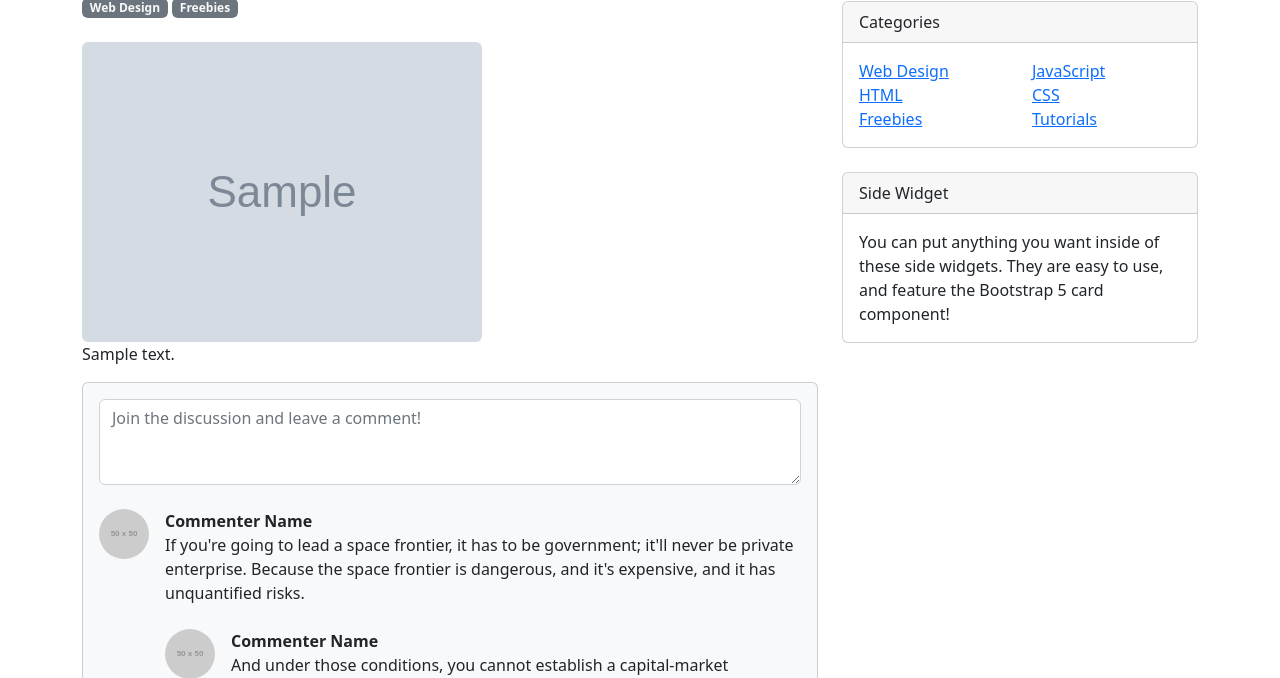
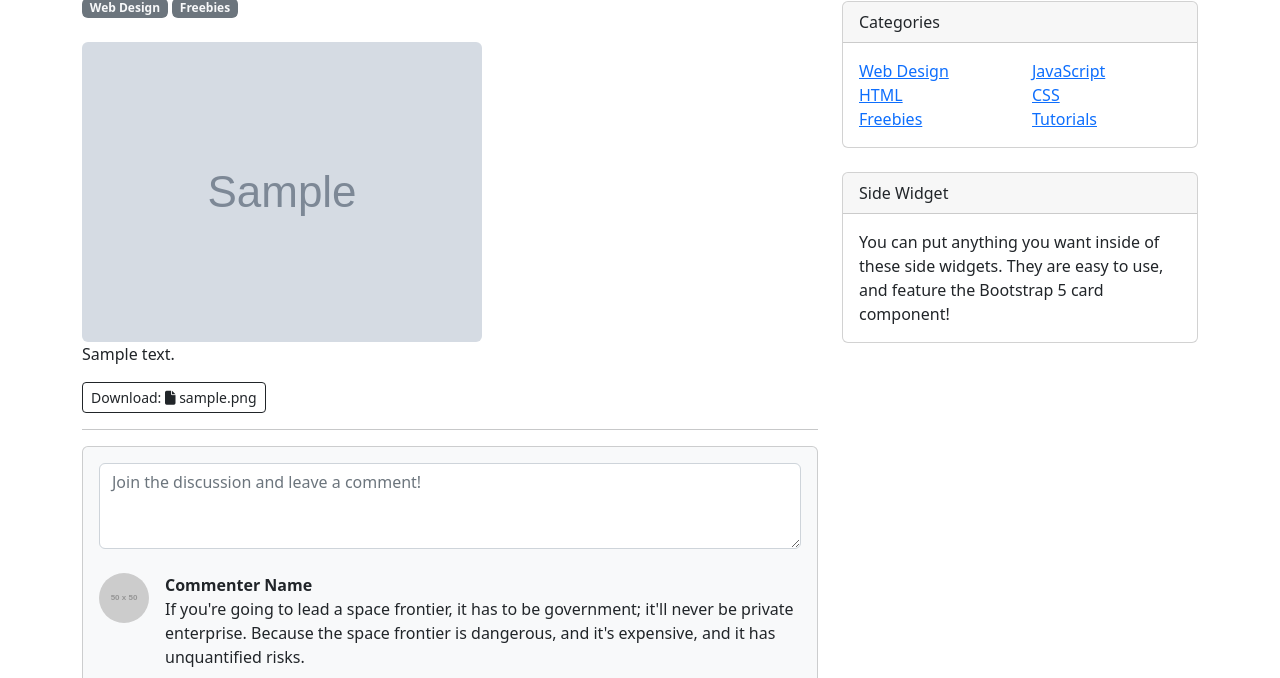
Before and after one commit to komma3459/Djangoo, a Django app: page /blog/1/ in a window 1280 px wide. Shown: the part 240-918 px from the top of the page. Run offline with Django 4.2, Linux system fonts and the light colour scheme; tables that the repository leaves empty hold one stand-in row (values such as "Sample post"); grey boxes marked "Sample" are stand-in pictures; grey boxes labelled with a size stand in for pictures from a placeholder-image service; some libraries are stand-ins or nearby versions.

Commit message:
blog 앱의 post_detail 편집 - 첨부 파일이 있을 경우 포스트 상세 페이지에 다운로드 버튼 출력하기 - 2024 04 25

```diff
--- a/blog/models.py
+++ b/blog/models.py
@@ -1,3 +1,5 @@
+import os.path
+
 from django.db import models
 
 # Create your models here.
@@ -16,3 +18,9 @@ class Post(models.Model):
 
     def get_absolute_url(self):
         return f'/blog/{self.pk}/'
+
+    def get_file_name(self):
+        return os.path.basename(self.file_upload.name)
+
+    def get_file_ext(self):
+        return self.get_file_name().split('.')[-1]
--- a/blog/templates/blog/post_detail.html
+++ b/blog/templates/blog/post_detail.html
@@ -11,8 +11,10 @@
         <!-- Bootstrap core Css -->
         <link rel="stylesheet" href="{% static 'blog/bootstrap/bootstrap.min.css' %}" media="screen">
         <link rel="stylesheet" href="{% static 'blog/css/styles.css' %}">
+
         <!-- Custom styles for this template -->
         <link rel="stylesheet" href="{% static 'blog/css/blog_post.css' %}" media="screen">
+        <script src="https://kit.fontawesome.com/a3a3425db1.js" crossorigin="anonymous"></script>
 
         <!-- Favicon-->
         <link rel="icon" type="image/x-icon" href="assets/favicon.ico" />
@@ -64,7 +66,25 @@
                         {% endif %}
                         <!-- Post content-->
                         <p>{{ post.content }}</p>
+
+                        {% if post.file_upload %}
+                            <button type="button" class="btn btn-outline-dark btn-sm">
+                                Download:
+                                {% if post.get_file_ext == 'csv' %}
+                                    <i class="fas fa-file-csv"></i>
+                                {% elif post.get_file_ext == 'xlsx' or post.get_file_ext == 'xlx' %}
+                                    <i class="fas fa-file-excel"></i>
+                                {% elif post.get_file_ext == 'docx' or post.get_file_ext == 'doc' %}
+                                    <i class="fas fa-file-word"></i>
+                                {% elif post.get_file_ext == 'txt' %}
+                                    <i class="fas fa-file-edit"></i>
+                                {% else %}
+                                    <i class="fas fa-file"></i>
+                                {% endif %}
+                                {{ post.get_file_name }}</button>
+                        {% endif %}
                     </article>
+                    <hr/>
                     <!-- Comments section-->
                     <section class="mb-5">
                         <div class="card bg-light">
```
